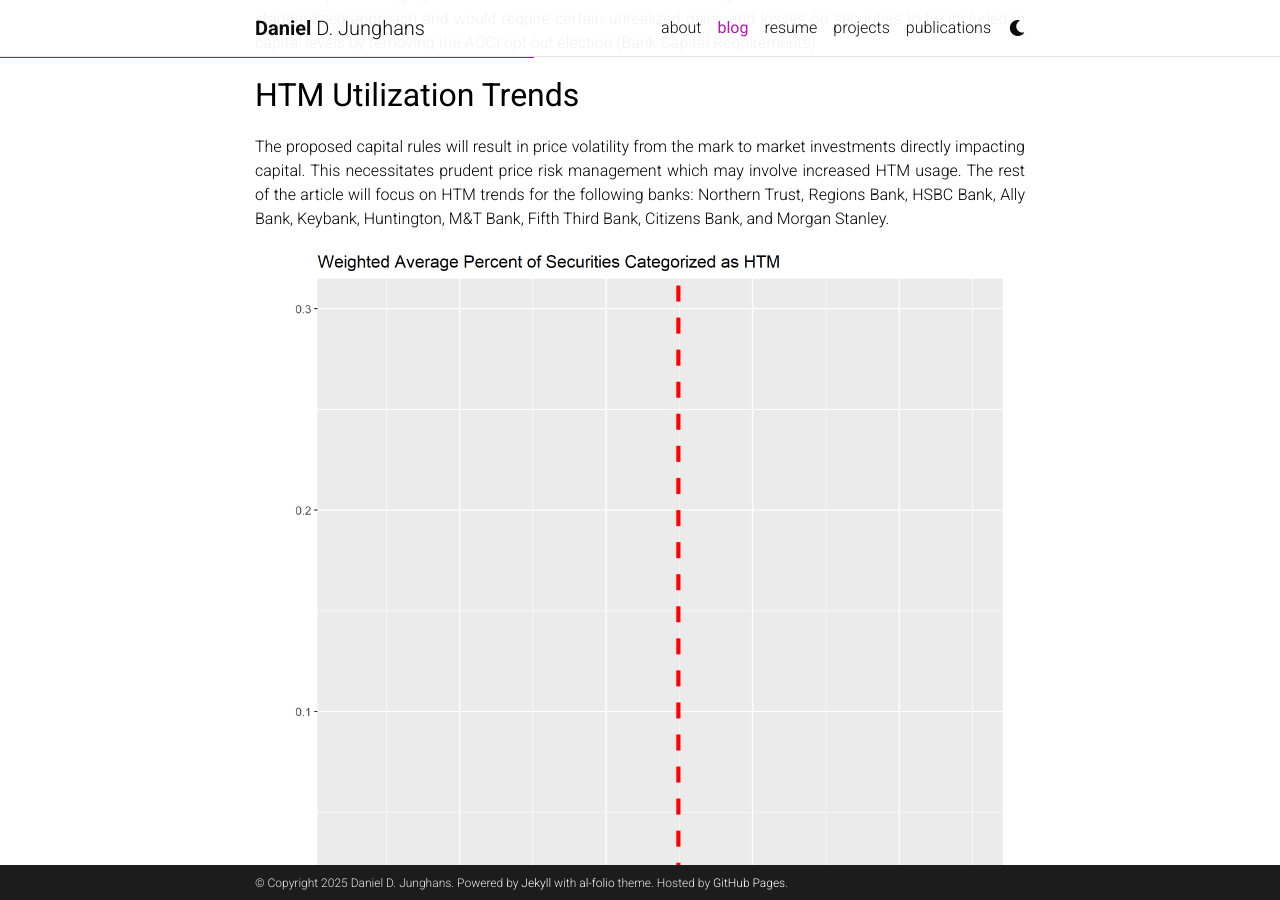
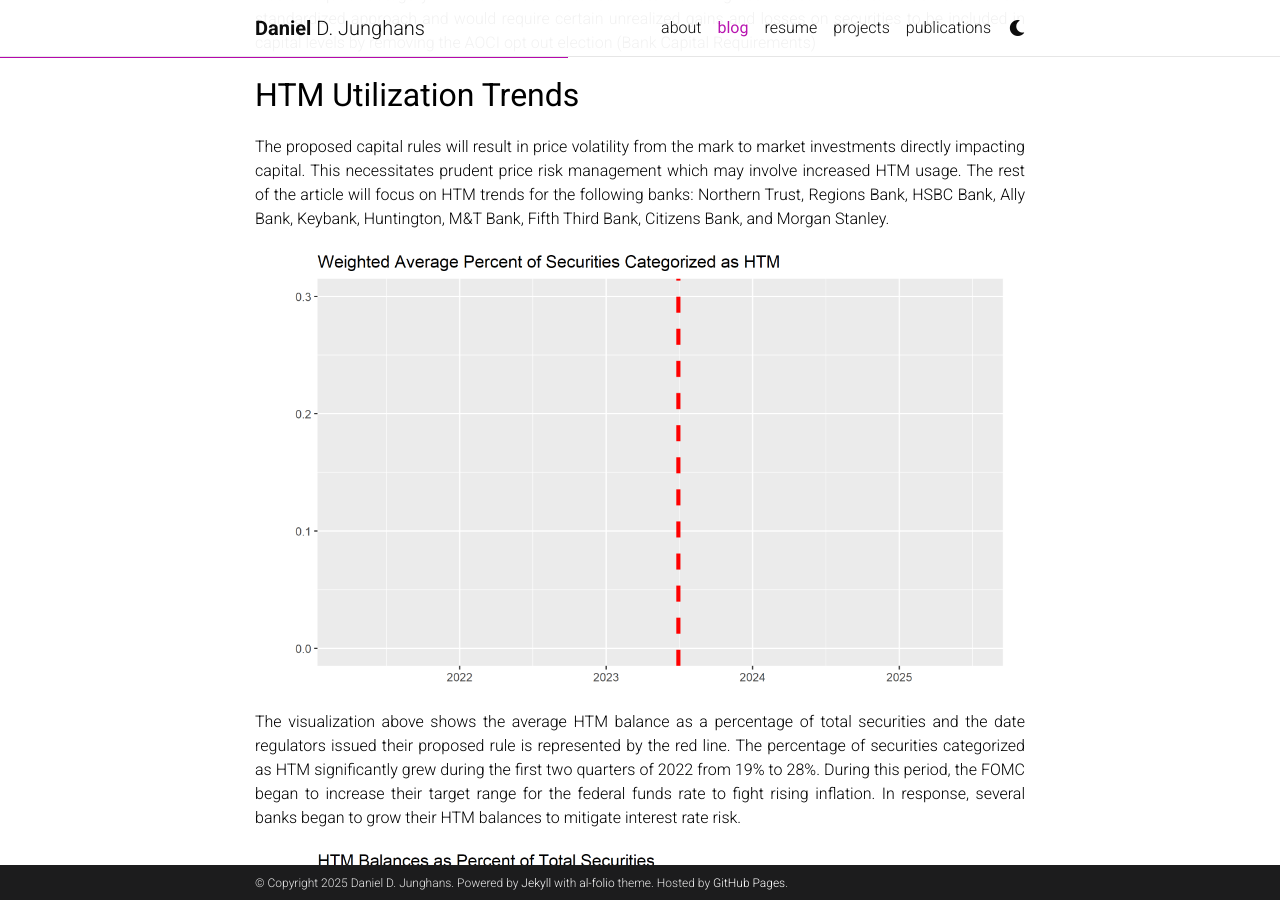
Before and after one commit to DanielJunghans/danieljunghans.github.io, a Jekyll site: the page built from _posts/2025-10-27-HTM.md, in a window 1280 px wide and 900 px high, scrolled down 1912 px. Built offline with Jekyll 4.4.1, drawn with Linux system fonts in a browser that asks for light colours; comment, search, counter and statistics services are not loaded; a style sheet for code colours, icons or effects is not loaded.

Commit message:
article update 2

```diff
--- a/_posts/2025-10-27-HTM.md
+++ b/_posts/2025-10-27-HTM.md
@@ -61,7 +61,7 @@
 </p>
 
 <div class="img">
-    <img class="col three" src="{{ site.baseurl }}/assets/img/HTMTrend.gif">
+    <img class="col three" src="{{ site.baseurl }}/assets/img/HTMTrend2.gif">
 </div>
 
 
```
Also changed, not shown: assets/img/HTMTrend2.gif (added).
